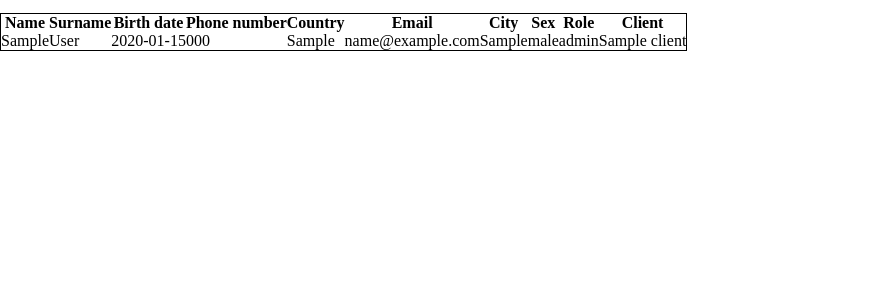
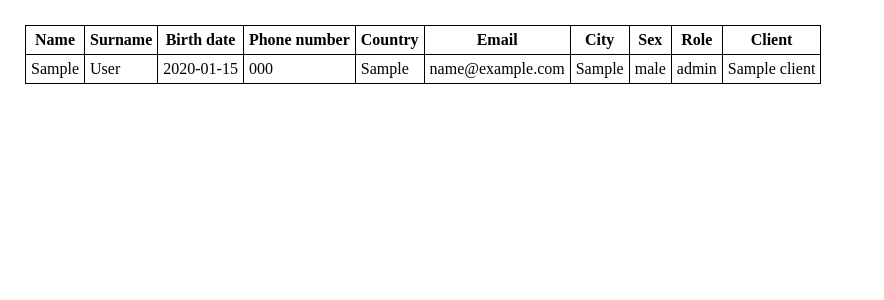
Before and after one commit to adas291/Smauksteliai, a PHP site: page /User/ViewUsers.php in a window 1280 px wide. Shown: the part 83-383 px from the top of the page, without its empty margins (0-884 px from the left). Run offline with PHP 8.4, Linux system fonts and the light colour scheme; data comes from the database, SQL or seed files in the repository; tables that the repository leaves empty hold one stand-in row (values such as "Sample post"); data that the repository does not hold is empty.

Commit message:
added table border

```diff
--- a/Website/User/User.php
+++ b/Website/User/User.php
@@ -23,8 +23,7 @@
             <br />
             <button><a href="EditUser.php">Edit user</a></button>
             <br />
-            <button><a href="ViewUsers.php">View user</a></button>
+            <button><a href="ViewUsers.php">View users</a></button>
         </div>
-
 	</body>
 </html>
--- a/Website/User/ViewUsers.php
+++ b/Website/User/ViewUsers.php
@@ -17,11 +17,10 @@
             </ul>
         </nav>
         </nav>
-
+        <table class="table">
         <?php
             $result = $conn->query("SELECT fname, surname, birth_day, phone_number, country, email, city, sex, fk_ROLE_name, fk_CLIENT_id FROM MEMBER");
 
-            echo "<table>";
                 echo "<tr><th>Name</th><th>Surname</th><th>Birth date</th><th>Phone number</th><th>Country</th><th>Email</th><th>City</th><th>Sex</th><th>Role</th><th>Client</th></tr>";
                 while ($row = mysqli_fetch_assoc($result)) {
                     $sex_ID = $row["sex"];
@@ -46,7 +45,7 @@
                     }
 
                 }
-            echo "</table>";
         ?>
+        </table>
     </body>
 </html>
--- a/Website/style.css
+++ b/Website/style.css
@@ -17,8 +17,10 @@ nav {
     /* height: 50vh; */
     background-color: var(--primary-color);
 }
-table{
-    border: 1px solid;
+table, td, tr, th{
+    border: 1px solid black;
+    padding: 5px 5px;
+    margin: 25px 25px;
 }
 body {
     background-color: var(--background-color);
```
